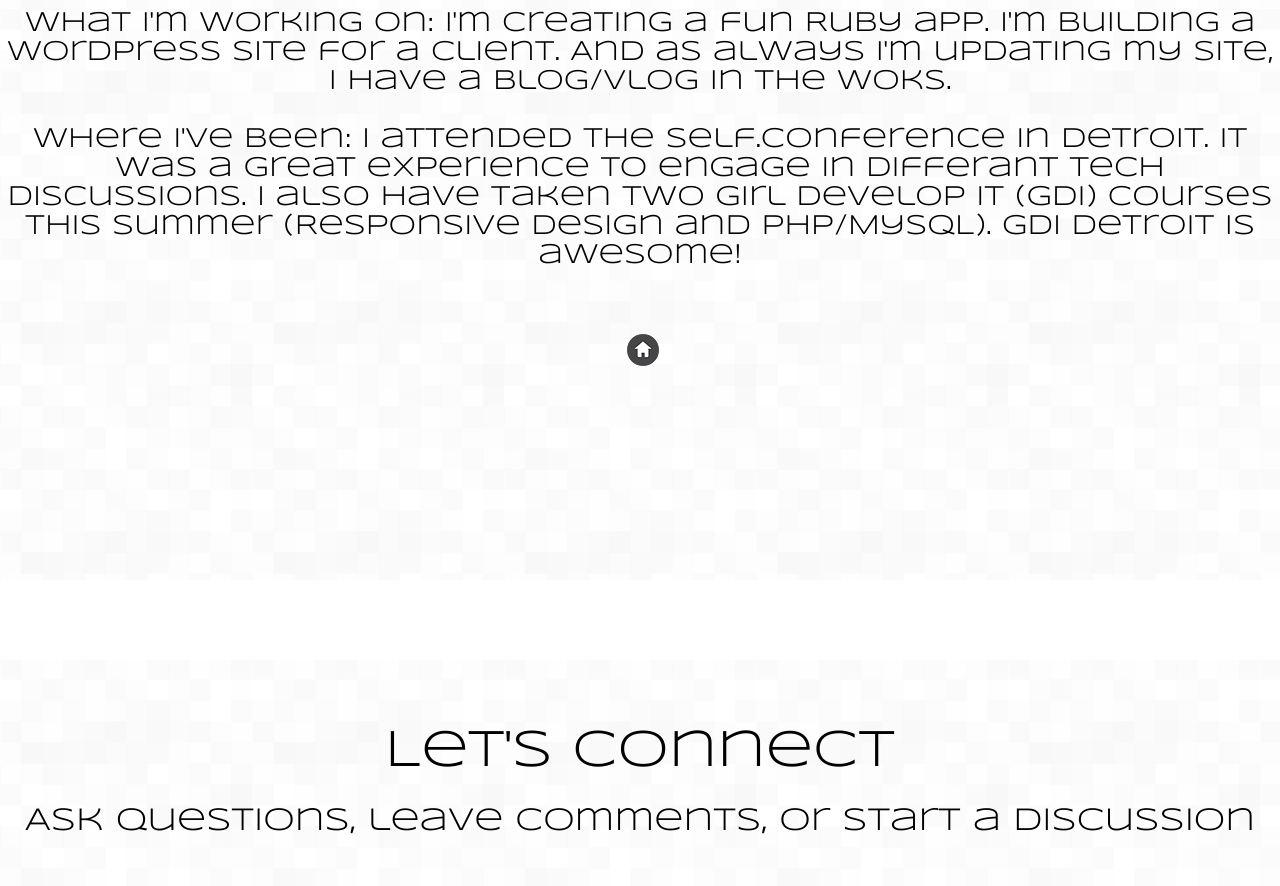
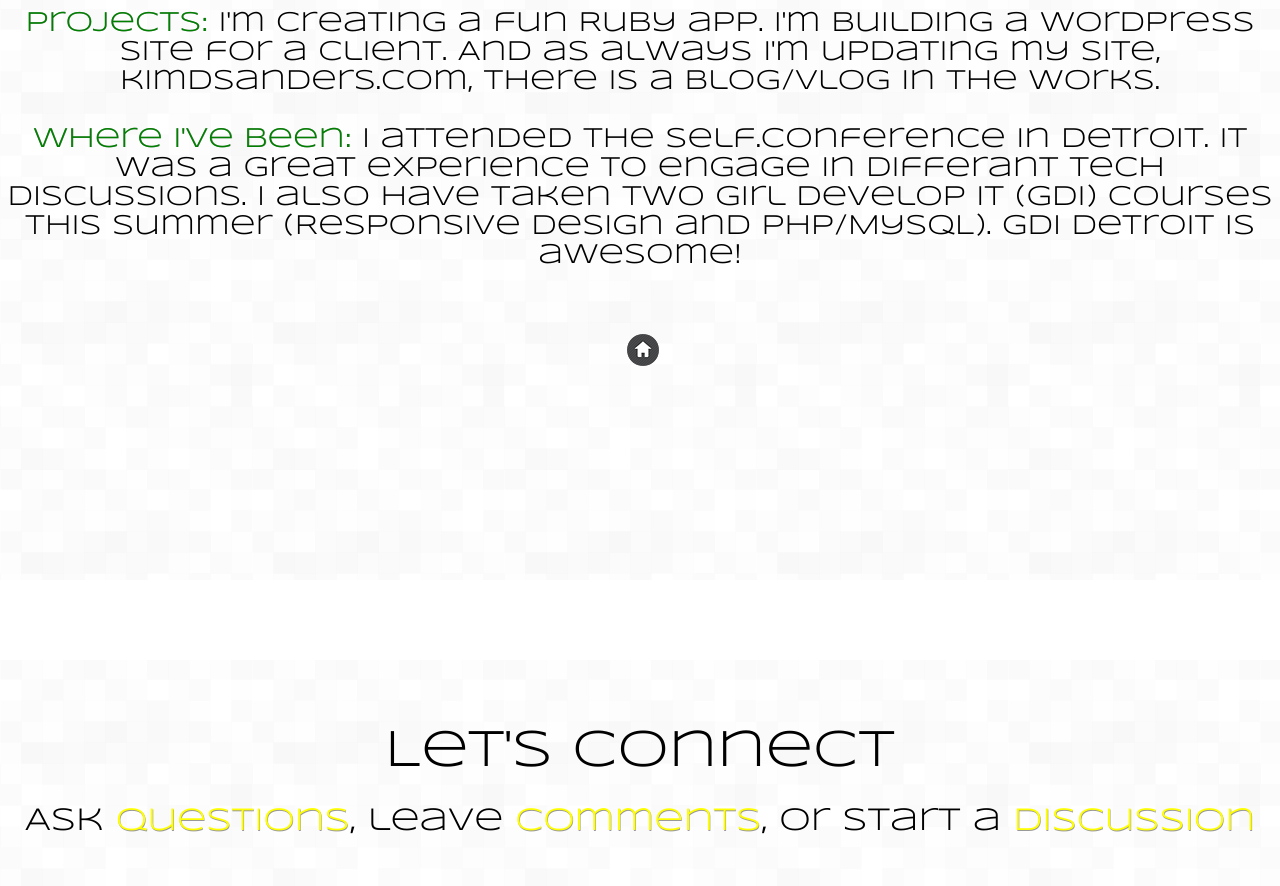
Before and after one commit to kimdsanders/kimdsanders.github.io, a plain HTML site: page index.html in a window 1280 px wide. Shown: the part 1900-2786 px from the top of the page. Drawn offline with nearby package versions, Linux system fonts and the light colour scheme; a script that the page names is missing; a web font is replaced by a local one.

Commit message:
Fixed typo. Font change

```diff
--- a/index.html
+++ b/index.html
@@ -33,7 +33,7 @@
         I spend my time perfecting skills in HTML/CSS, JavaScript, Python, and Ruby.</h2>
       </div>
         <div class="sectiontext">
-          <p>I am:</p>
+          <p><span class="highlight1">I am:</span></p>
           <ul style="list-style: none; ">
             <li>A Metro Detroiter</li>
             <li>Avid Reader</li>
@@ -50,8 +50,8 @@
     <div class="sectionname"><h1>What I've been working on</h1></div>
     <div class="sectiontitle"><h2>((((My blog is coming soon!))))</h2></div>
       <div class="sectiontext">
-        <p>What I'm working on: I'm creating a fun Ruby app. I'm building a Wordpress site for a client.  And as always I'm updating my site, I have a blog/vlog in the woks.</p><br>
-        <p>Where I've been: I attended the self.conference in Detroit.  It was a great experience to engage in differant tech discussions. I also have taken two Girl Develop It (GDI) courses this summer (Responsive Design and PHP/MySQL).  GDI Detroit is awesome!</p>
+        <p><span class="highlight2">Projects:</span> I'm creating a fun Ruby app. I'm building a Wordpress site for a client.  And as always I'm updating my site, kimdsanders.com, there is a blog/vlog in the works.</p><br>
+        <p><span class="highlight2">Where I've been:</span> I attended the self.conference in Detroit.  It was a great experience to engage in differant tech discussions. I also have taken two Girl Develop It (GDI) courses this summer (Responsive Design and PHP/MySQL).  GDI Detroit is awesome!</p>
       </div>
       <div class="home"><a href="#homelink"><img src="images/home3.png"></a></div>
     </div>
@@ -60,7 +60,7 @@
   <div id="contactsection">
     <a name="contactlink"></a>
     <div class="sectionname"><h1>Let's Connect</h1></div>
-    <div class="sectiontitle"><h2>Ask questions, leave comments, or start a discussion</h2></div>
+    <div class="sectiontitle"><h2>Ask <span class="highlight3">questions</span>, leave <span class="highlight3">comments</span>, or start a <span class="highlight3">discussion</span></h2></div>
     <div class="sectiontext">
         <ul style="list-style: none; ">
         <li>email <a href="mailto:info@kimdsanders.com?Subject=Hello%there" target="_top">info@kimdsanders.com</a></li>
--- a/style.css
+++ b/style.css
@@ -188,3 +188,18 @@ html, body {
 	padding-right: 49%;
 	padding-left: 49%;
 }
+
+.highlight1 {
+	color: blue;
+	text-shadow: 0.3px 0.3px #999999;
+}
+
+.highlight2 {
+	color: green;
+	text-shadow: 0.3px 0.3px #999999;
+}
+
+.highlight3 {
+	color: yellow;
+	text-shadow: 0.5px 0.5px #999999;
+}
```
